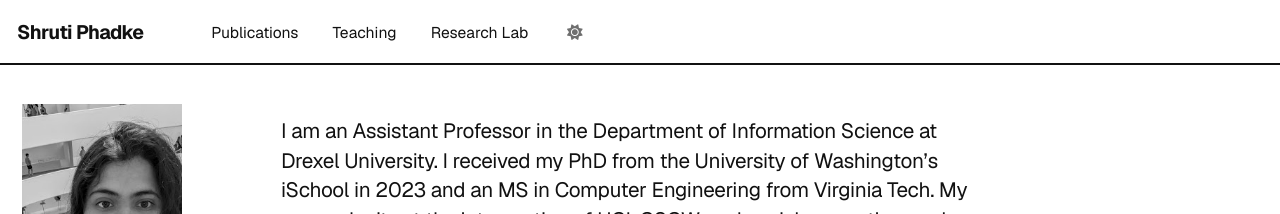
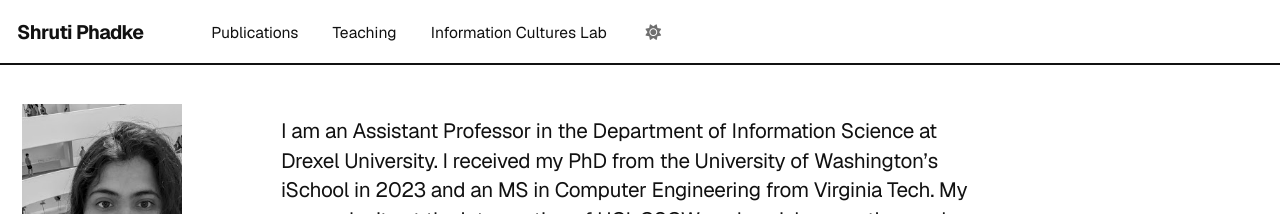
Before and after one commit to shrutiphadke/shrutiphadke.github.io, a Jekyll site: the page built from _pages/about.md, in a window 1280 px wide. Shown: the top 214 px of the page. Built offline with Jekyll 4.4.1, drawn with Linux system fonts in a browser that asks for light colours; some web fonts are replaced; a script bundle is joined from its source files by our own code; library files that are not in the unit come from our copies.

Commit message:
Rename 'Research Lab' to 'Information Cultures Lab'

```diff
--- a/_data/navigation.yml
+++ b/_data/navigation.yml
@@ -17,7 +17,7 @@ main:
   - title: "Teaching"
     url: /teaching/
 
-  - title: "Research Lab"
+  - title: "Information Cultures Lab"
     url: /portfolio/
 
   #- title: "Blog Posts"
```
